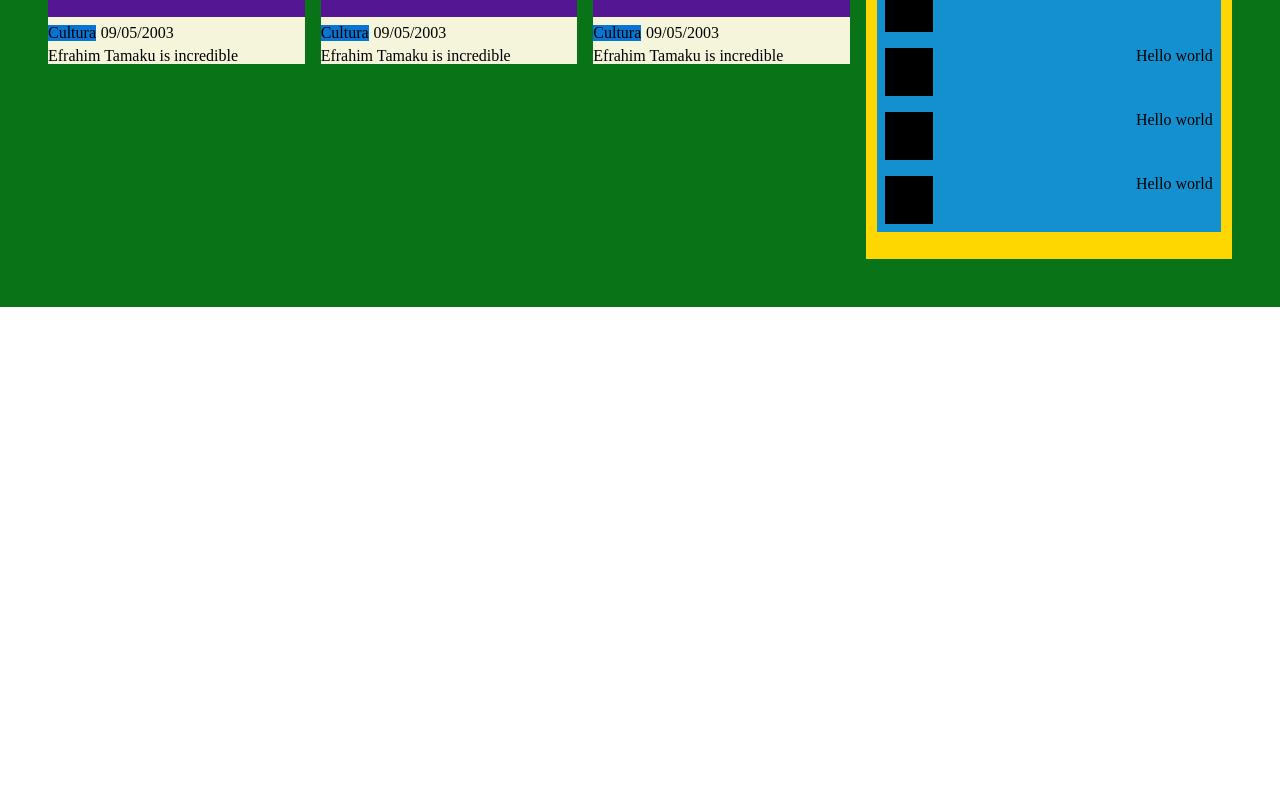
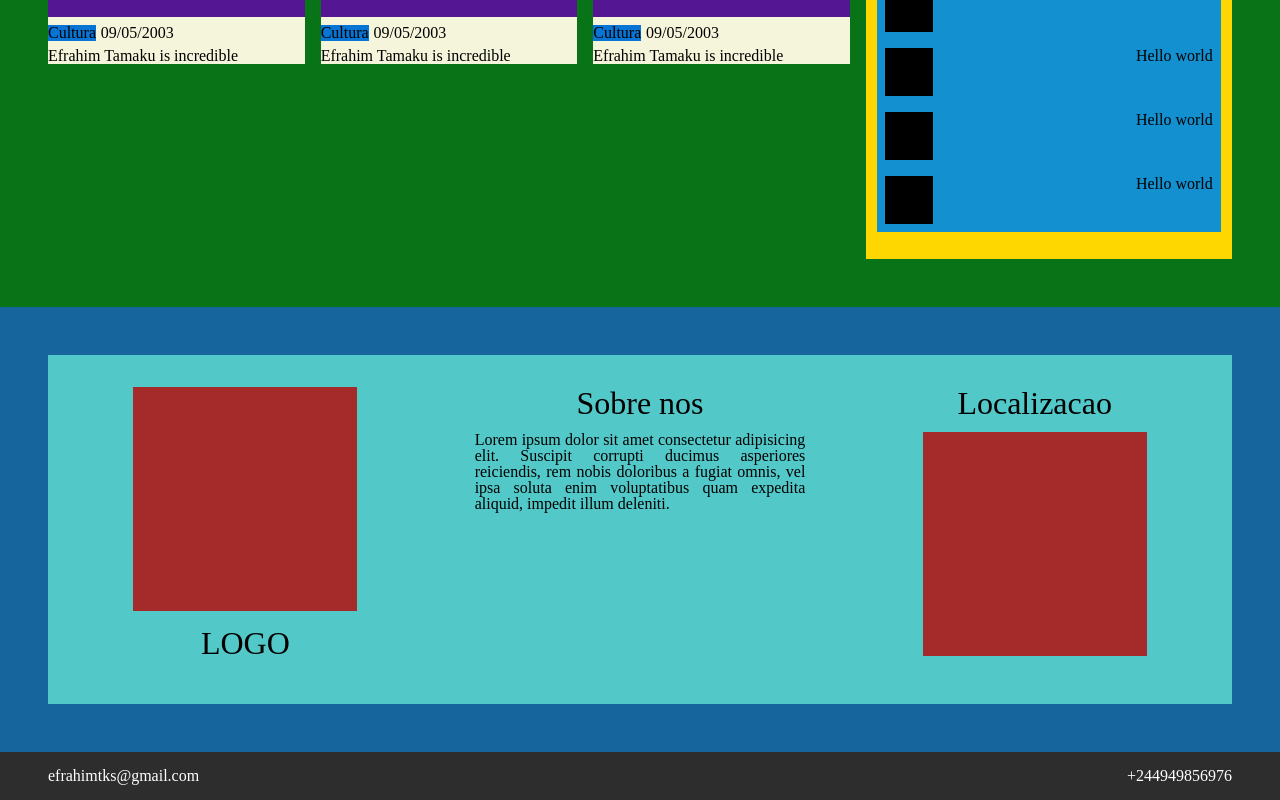
Before and after one commit to efrahim20319/projeto-armas, a React (Vite) app: page / in a window 1280 px wide. Shown: the part 2262-3062 px from the top of the page. Before the commit the page ends 2569 px from the top, so only its background shows below. Built offline with nearby package versions, Linux system fonts and the light colour scheme.

Commit message:
finalizando o rodape

```diff
--- /dev/null
+++ b/src/components/LastInfo/index.tsx
@@ -0,0 +1,28 @@
+import styles from "./style.module.scss";
+
+function LastInfo() {
+  return (
+    <section className={styles.lastInfo}>
+      <div className={styles.lastInfo__img}>
+        <div></div>
+        <h3>LOGO</h3>
+        {/* <img src="" alt="" /> */}
+      </div>
+      <div className={styles.lastInfo__aboutUs}>
+        <h3>Sobre nos</h3>
+        <p>
+          Lorem ipsum dolor sit amet consectetur adipisicing elit. Suscipit
+          corrupti ducimus asperiores reiciendis, rem nobis doloribus a fugiat
+          omnis, vel ipsa soluta enim voluptatibus quam expedita aliquid,
+          impedit illum deleniti.
+        </p>
+      </div>
+      <div className={styles.lastInfo__localization}>
+        <h3>Localizacao</h3>
+        <div></div>
+      </div>
+    </section>
+  );
+}
+
+export default LastInfo;
--- /dev/null
+++ b/src/components/LastInfo/style.module.scss
@@ -0,0 +1,48 @@
+@import "../../styles/breakpoints.module.scss";
+
+.lastInfo {
+  padding: $default-padding;
+  display: flex;
+  justify-content: space-between;
+  background-color: rgb(22, 101, 157);
+  div {
+    background-color: rgb(82, 200, 200);
+    padding: 2em;
+  }
+  h3 {
+    text-align: center;
+    font-size: 2em;
+    margin-bottom: .4em;
+  }
+  &__img {
+    width: 33%;
+    display: flex;
+    flex-direction: column;
+    align-items: center;
+    div {
+      width: 10em;
+      height: 10em;
+      background-color: brown;
+      margin-bottom: 1em;
+    }
+  }
+
+  &__aboutUs {
+    width: 33%;
+    p {
+      text-align: justify;
+    }
+  }
+
+  &__localization {
+    width: 33%;
+    display: flex;
+    flex-direction: column;
+    align-items: center;
+    div {
+        width: 10em;
+        height: 10em;
+        background-color: brown;
+      }
+  }
+}
--- /dev/null
+++ b/src/components/Rodape/index.tsx
@@ -0,0 +1,12 @@
+import style from "./style.module.scss"
+
+function Rodape() {
+  return (
+    <footer className={style.rodape}>
+      <span>efrahimtks@gmail.com</span>
+      <span>+244949856976</span>
+    </footer>
+  );
+}
+
+export default Rodape;
--- /dev/null
+++ b/src/components/Rodape/style.module.scss
@@ -0,0 +1,8 @@
+@import "../../styles/breakpoints.module";
+.rodape {
+    display: flex;
+    color: white;
+    justify-content: space-between;
+    padding: 1em $default-padding;
+    background-color: rgb(45, 45, 45);
+}
--- a/src/pages/HomePage/HomePage.tsx
+++ b/src/pages/HomePage/HomePage.tsx
@@ -1,3 +1,5 @@
+import LastInfo from "../../components/LastInfo";
+import Rodape from "../../components/Rodape";
 import AboutUS from "../../components/about-us";
 import Artigos from "../../components/artigos";
 import Cabecalho from "../../components/cabecalho";
@@ -10,6 +12,8 @@ export default function HomePage() {
       <AboutUS />
       <NewsLetter />
       <Artigos />
+      <LastInfo />
+      <Rodape />
     </>
   );
 }
```
